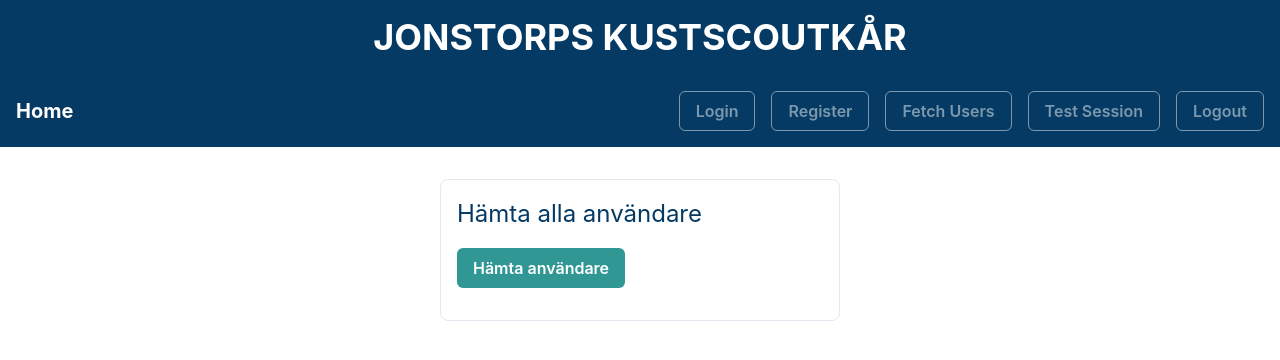
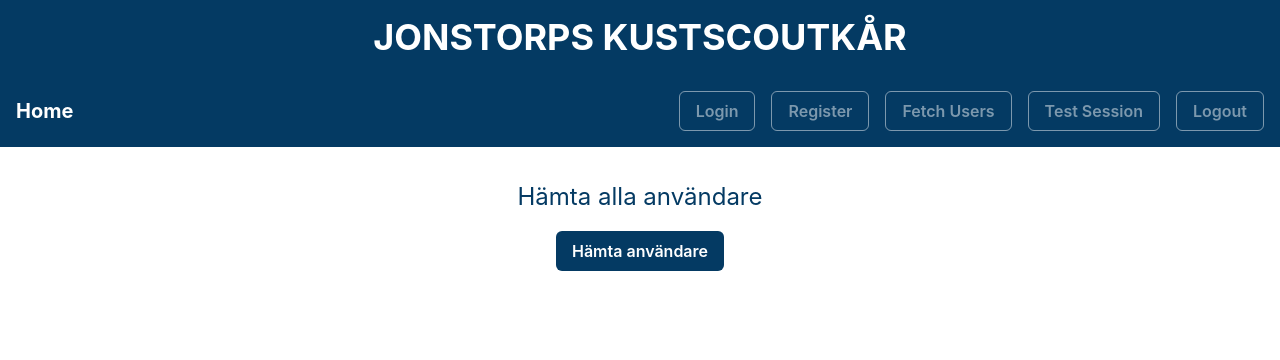
Before and after one commit to sczcz/carpool-app, a React (Create React App) app in the folder scout-app/: page /FetchUsers in a window 1280 px wide. Shown: the top 360 px of the page. Built offline with nearby package versions, Linux system fonts and the light colour scheme.

Commit message:
Update colors and design for Fetchusers and testsessions.

```diff
--- a/scout-app/src/components/FetchUsers.js
+++ b/scout-app/src/components/FetchUsers.js
@@ -1,30 +1,53 @@
 import React, { useState } from 'react';
-import { Box, Button, Text, List, ListItem } from '@chakra-ui/react';
+import { Box, Button, Text, List, ListItem, Flex, VStack, Alert } from '@chakra-ui/react';
 
-const apiURL = "/api/users"
+const apiURL = "/api/users";
 
 const FetchUsers = () => {
     const [users, setUsers] = useState([]);
+    const [error, setError] = useState('');
 
     const handleFetchUsers = () => {
         fetch(apiURL)
-        .then(response => response.json())
-        .then(data => setUsers(data))
-        .catch(error => console.error('Error:', error));
+            .then(response => {
+                if (!response.ok) {
+                    throw new Error('Fel vid hämtning av användare');
+                }
+                return response.json();
+            })
+            .then(data => {
+                setUsers(data);
+                setError('');
+            })
+            .catch(error => {
+                console.error('Error:', error);
+                setError('Kunde inte hämta användare.');
+            });
     };
 
     return (
-        <Box width="400px" mx="auto" mt={8} p={4} borderWidth={1} borderRadius="lg">
-            <Text fontSize="2xl" mb={4}>Hämta alla användare</Text>
-            <Button onClick={handleFetchUsers} colorScheme="teal" mb={4}>Hämta användare</Button>
+        <Flex direction="column" align="center" mt={8}>
+            <Text fontSize="2xl" mb={4} color="brand.500">Hämta alla användare</Text>
+            <Button onClick={handleFetchUsers} colorScheme="brand" mb={4}>
+                Hämta användare
+            </Button>
+
+            {error && (
+                <Alert status="error" mt={4} mb={4}>
+                    {error}
+                </Alert>
+            )}
+
             <List spacing={3}>
-                {users.map(user => (
-                    <ListItem key={user.id}>
-                        ID: {user.id}, E-post: {user.email}
-                    </ListItem>
-                ))}
+                <VStack spacing={3}>
+                    {users.map(user => (
+                        <ListItem key={user.id} color="brand.400">
+                            ID: {user.id}, E-post: {user.email}
+                        </ListItem>
+                    ))}
+                </VStack>
             </List>
-        </Box>
+        </Flex>
     );
 };
 
--- a/scout-app/src/components/TestSession.js
+++ b/scout-app/src/components/TestSession.js
@@ -1,5 +1,5 @@
 import React, { useState } from 'react';
-import { Box, Button, Text } from '@chakra-ui/react';
+import { Box, Button, Text, Flex, Alert } from '@chakra-ui/react';
 
 const apiURL = "/api/protected";
 
@@ -33,13 +33,31 @@ const TestSession = () => {
     };
 
     return (
-        <Box width="400px" mx="auto" mt={8} p={4} borderWidth={1} borderRadius="lg">
-            <Text fontSize="2xl" mb={4}>Testa din session</Text>
-            <Button onClick={handleTestSession} colorScheme="teal">Testa session</Button>
+        <Flex
+            direction="column"
+            align="center"
+            justify="center"
+            mt={8}
+            textAlign="center"
+        >
+            <Text fontSize="2xl" mb={4} color="brand.500">
+                Testa din session
+            </Text>
+            <Button onClick={handleTestSession} colorScheme="brand">
+                Testa session
+            </Button>
 
-            {isLoggedIn === true && <Text color="green.500" mt={4}>Du är inloggad!</Text>}
-            {isLoggedIn === false && <Text color="red.500" mt={4}>{error || 'Du är inte inloggad!'}</Text>}
-        </Box>
+            {isLoggedIn === true && (
+                <Alert status="success" mt={4}>
+                    Du är inloggad!
+                </Alert>
+            )}
+            {isLoggedIn === false && (
+                <Alert status="error" mt={4}>
+                    {error || 'Du är inte inloggad!'}
+                </Alert>
+            )}
+        </Flex>
     );
 };
 
```
